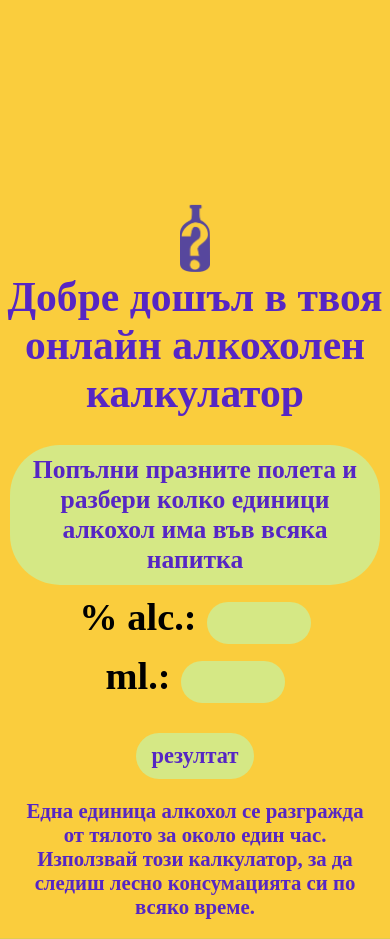
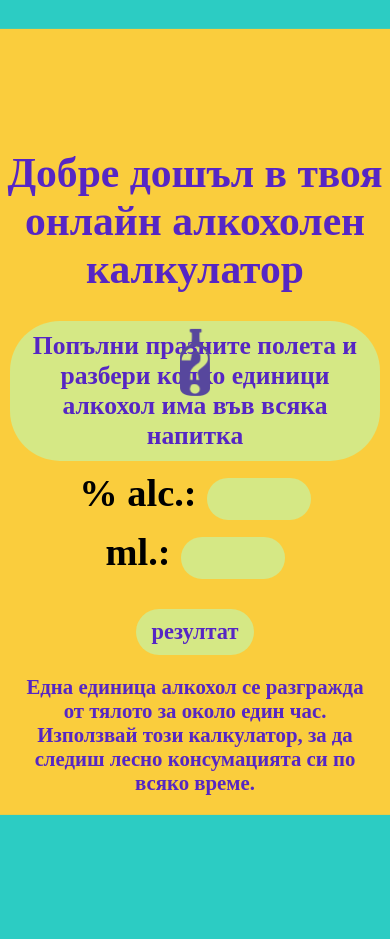
Before and after one commit to Shroom88/alcalculator, a React (Create React App) app: page / in a window 390 px wide. After the commit the page ends 844 px from the top, so only its background shows below. Built offline with nearby package versions, Linux system fonts and the light colour scheme; a web font is replaced by a local one.

Commit message:
chore: test2

```diff
--- a/src/alcalculator/alcalculator.css
+++ b/src/alcalculator/alcalculator.css
@@ -42,10 +42,6 @@
   font-size: 2.6rem;
   text-align: center;
   color: #5626c4;
-
-  @media (max-width: 767px) {
-    padding-top: 263px;
-  }
 }
 
 .heading--result {
```
